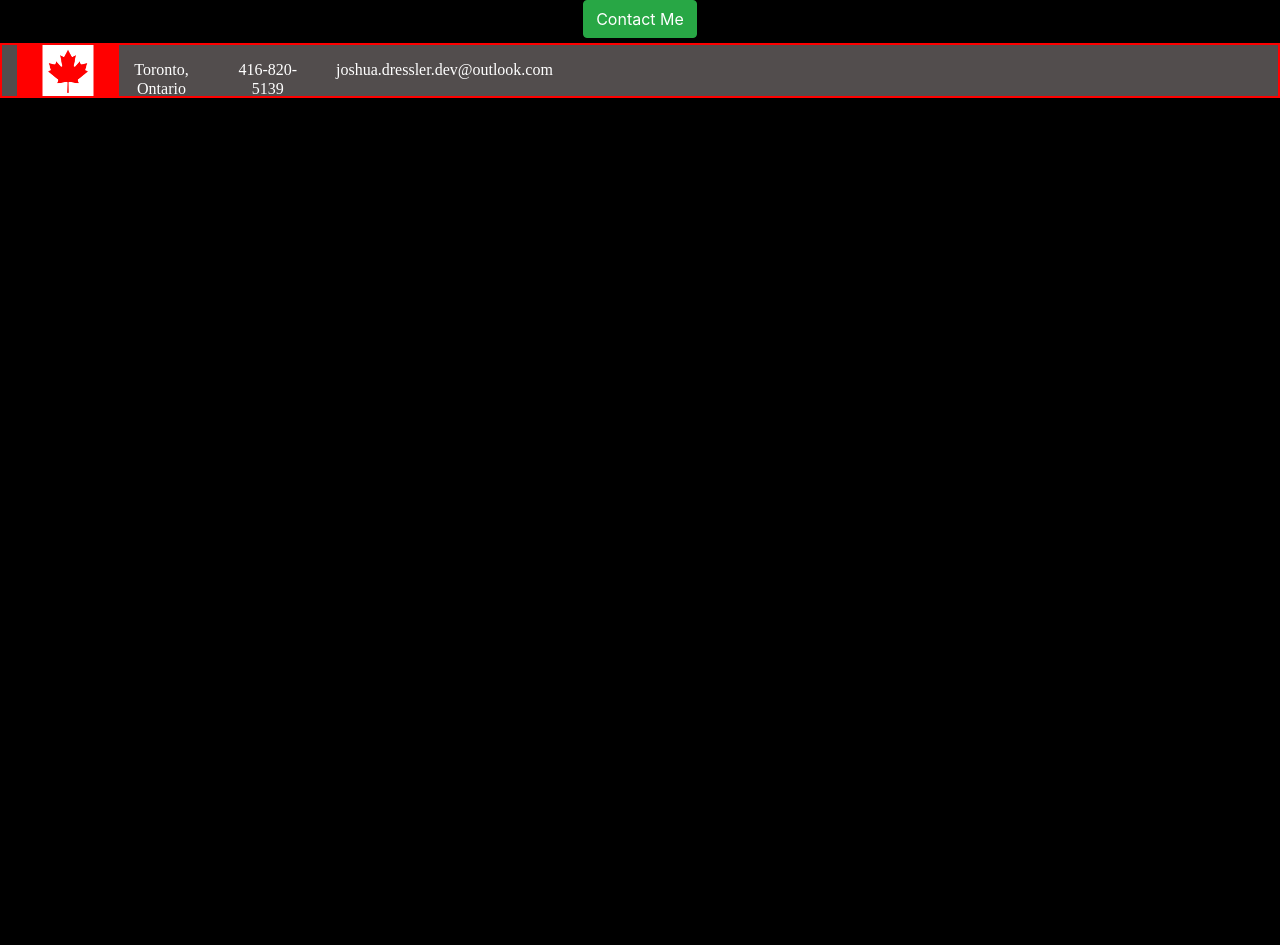
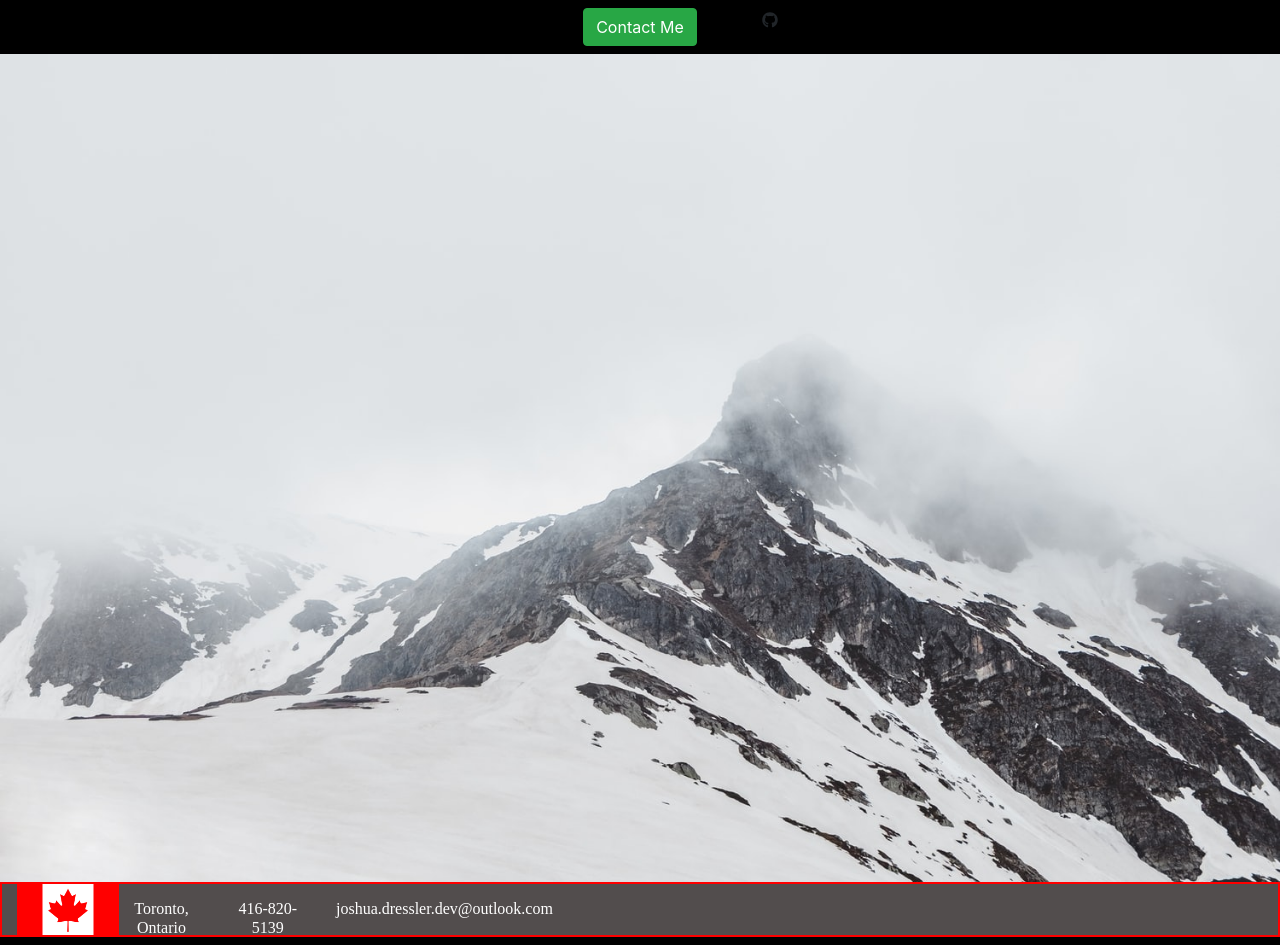
Before and after one commit to jdressler/Portfolio-App, a React (Create React App) app: page / in a window 1280 px wide. Before the commit the page ends 800 px from the top, so only its background shows below. Built offline with nearby package versions, Linux system fonts and the light colour scheme.

Commit message:
font-awesome-icons added

```diff
--- /dev/null
+++ b/config.template.json
@@ -0,0 +1,3 @@
+{
+    "WebService": ""
+}
--- a/src/components/Footer/Footer.css
+++ b/src/components/Footer/Footer.css
@@ -1,6 +1,5 @@
 #header-row {
     height:55px;
-    margin-top:5px;
     background-color: rgb(82, 77, 77);
     border: 2px solid red;
   }
--- a/src/components/Header/Header.css
+++ b/src/components/Header/Header.css
@@ -4,3 +4,7 @@
 #contact-button-container {
     width:100%;
 }
+
+.vertical-align-initial{
+    vertical-align: initial;
+  }
--- a/src/components/Header/Header.js
+++ b/src/components/Header/Header.js
@@ -1,17 +1,22 @@
 import React from 'react'
 import {Row, Col, Button} from 'react-bootstrap'
+import { FontAwesomeIcon } from '@fortawesome/react-fontawesome'
+import { faGithub } from '@fortawesome/free-brands-svg-icons'
+
 import './Header.css'
 class Header extends React.Component {
     render() {
         return (
-            <Row className='row-fix'>
+            <Row className='row-fix py-2'>
                 <Col md='5'></Col>
-                <Col md='2'>
+                <Col md='2' className="d-flex">
                 <div style = {{display: 'flex', flexDirection: 'column', alignItems: 'center'}} id='contact-button-container'>
-                  <Button  variant='success' href='/contact' id='contact-button-header'>Contact Me</Button>
+                  <Button className='vertical-align-initial' variant='success' href='/contact' id='contact-button-header'>Contact Me</Button>
                 </div>
                 </Col>
-                <Col md='5'></Col>
+                <Col md='5'><FontAwesomeIcon icon={faGithub} />
+
+</Col>
             </Row>
         )
     }
--- a/src/components/MainContainer/MainContainer.css
+++ b/src/components/MainContainer/MainContainer.css
@@ -0,0 +1,8 @@
+#main-panel-row {
+    height:828px;
+    background-color: white;
+    padding-top:15px;
+    background-image: url('../../images/mountain.jpg');
+    background-size: cover;
+
+}
```
Also changed, not shown: package.json (+9 -0 lines), 2 other files (tests, documents, lock files or other folders).
